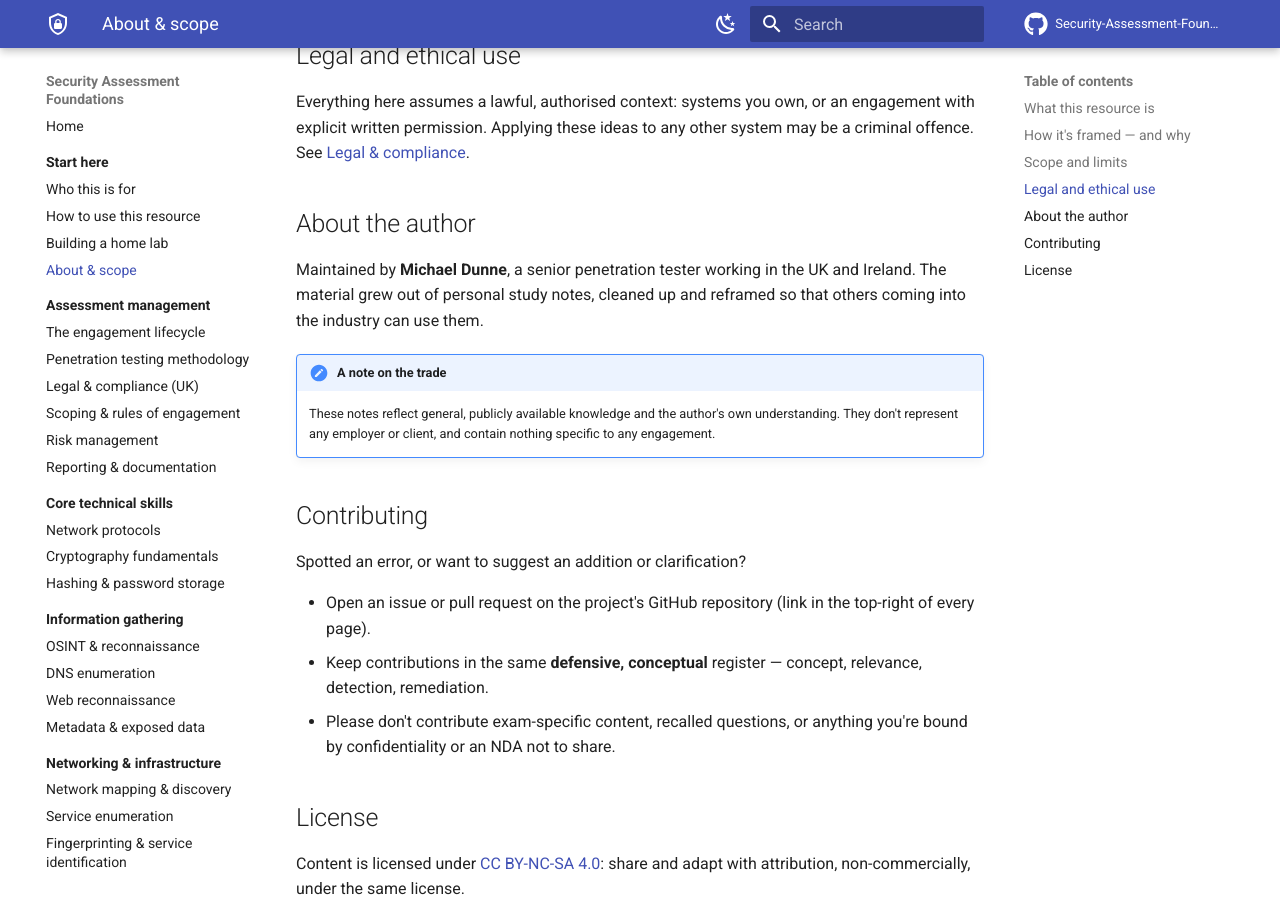
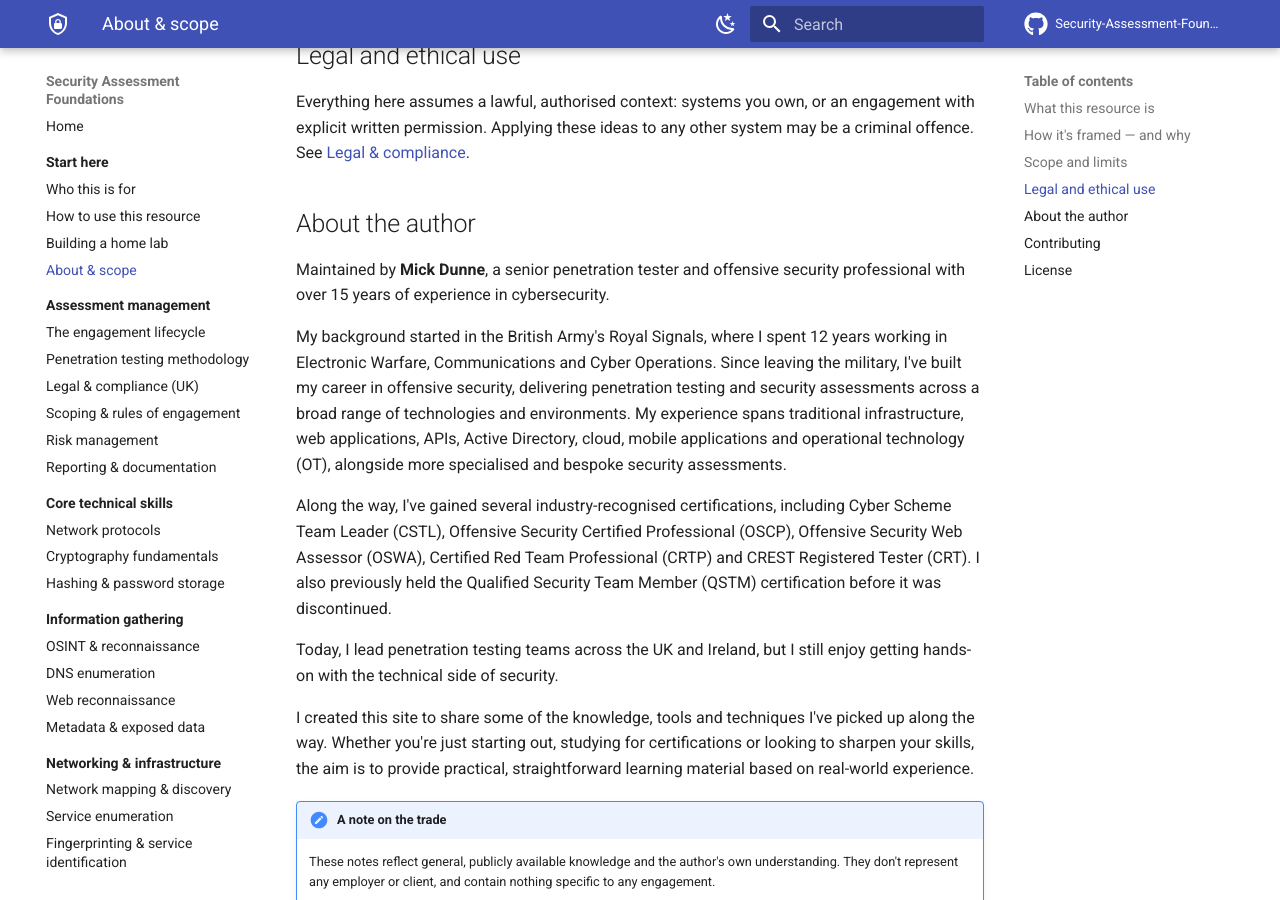
Before and after one commit to dunnedee/Security-Assessment-Foundations, an MkDocs documentation site: the page built from docs/getting-started/about.md, in a window 1280 px wide and 900 px high, scrolled down 1100 px. Built offline with MkDocs 1.6.1 and Material for MkDocs 9.7.7, drawn with Linux system fonts in a browser that asks for light colours; comment, search, counter and statistics services are not loaded.

Commit message:
Update about.md

```diff
--- a/docs/getting-started/about.md
+++ b/docs/getting-started/about.md
@@ -50,9 +50,15 @@ system may be a criminal offence. See
 
 ## About the author
 
-Maintained by **Michael Dunne**, a senior penetration tester working in the UK
-and Ireland. The material grew out of personal study notes, cleaned up and
-reframed so that others coming into the industry can use them.
+Maintained by **Mick Dunne**, a senior penetration tester and offensive security professional with over 15 years of experience in cybersecurity.
+
+My background started in the British Army's Royal Signals, where I spent 12 years working in Electronic Warfare, Communications and Cyber Operations. Since leaving the military, I've built my career in offensive security, delivering penetration testing and security assessments across a broad range of technologies and environments. My experience spans traditional infrastructure, web applications, APIs, Active Directory, cloud, mobile applications and operational technology (OT), alongside more specialised and bespoke security assessments.
+
+Along the way, I've gained several industry-recognised certifications, including Cyber Scheme Team Leader (CSTL), Offensive Security Certified Professional (OSCP), Offensive Security Web Assessor (OSWA), Certified Red Team Professional (CRTP) and CREST Registered Tester (CRT). I also previously held the Qualified Security Team Member (QSTM) certification before it was discontinued.
+
+Today, I lead penetration testing teams across the UK and Ireland, but I still enjoy getting hands-on with the technical side of security.
+
+I created this site to share some of the knowledge, tools and techniques I've picked up along the way. Whether you're just starting out, studying for certifications or looking to sharpen your skills, the aim is to provide practical, straightforward learning material based on real-world experience.
 
 !!! note "A note on the trade"
     These notes reflect general, publicly available knowledge and the author's
```
